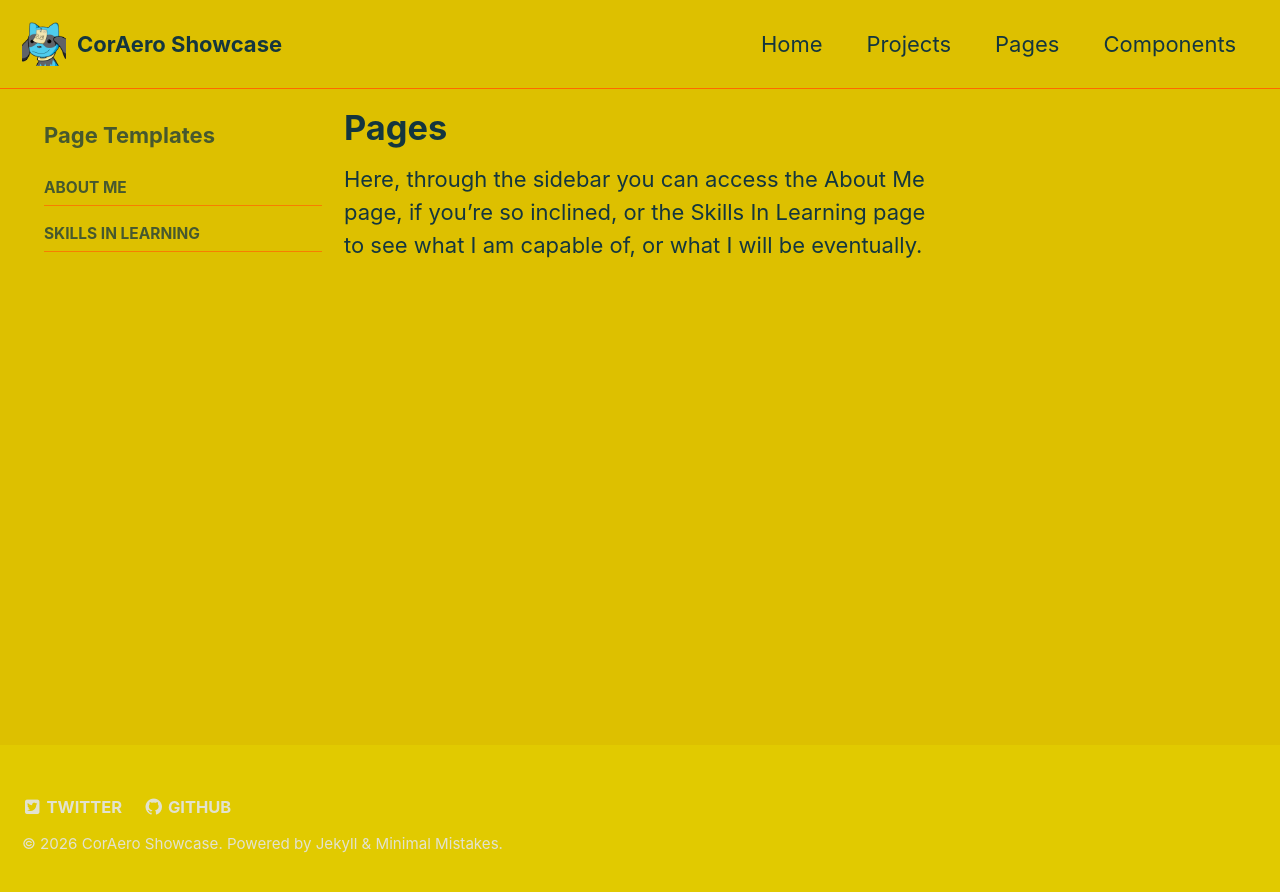
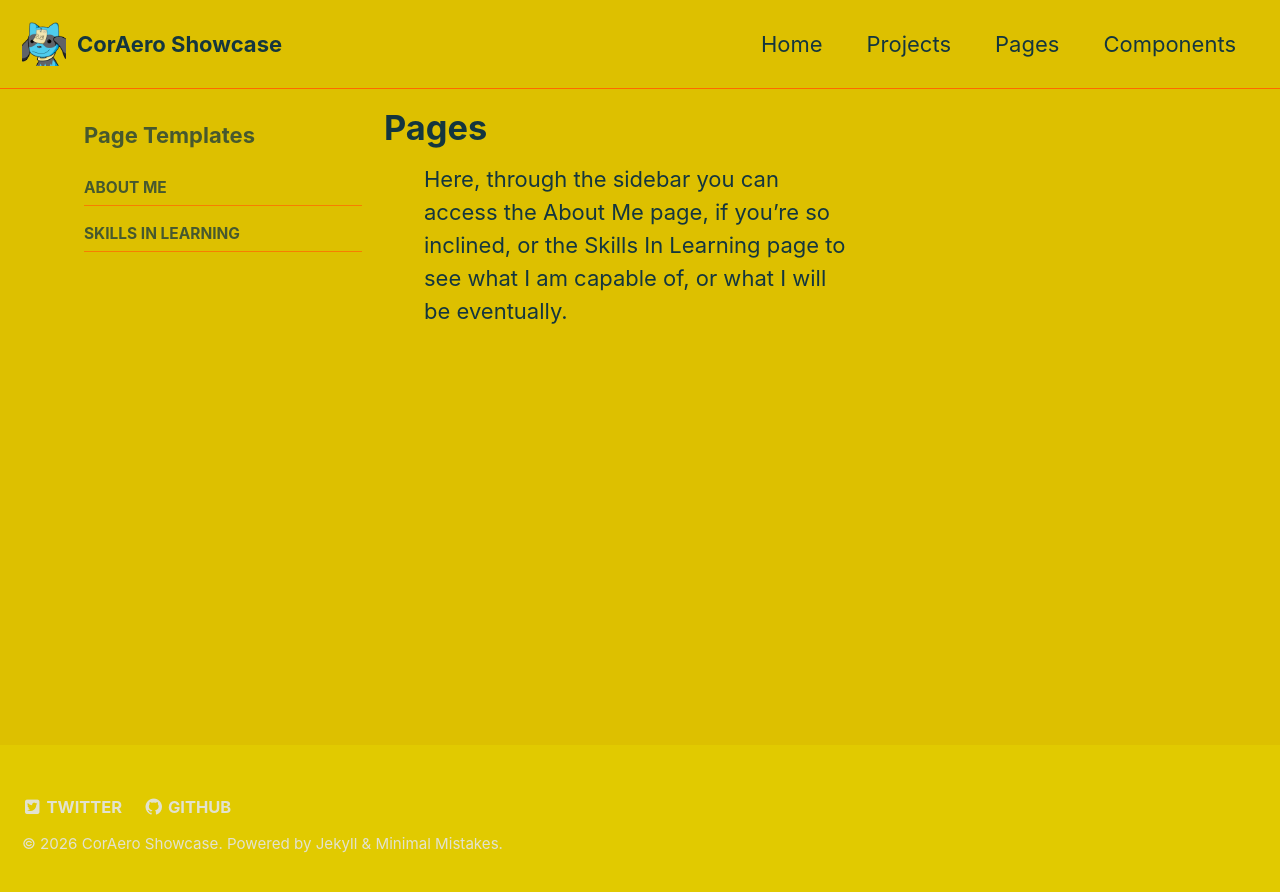
Before and after one commit to MUI-Corey/MUI-Corey.github.io, a Jekyll site: the page built from _pages/pages.md, in a window 1280 px wide. Shown: the top 892 px of the page. Built offline with Jekyll 4.4.1, drawn with Linux system fonts in a browser that asks for light colours.

Commit message:
Update styles for layout and video sections

```diff
--- a/assets/css/main.scss
+++ b/assets/css/main.scss
@@ -8,46 +8,65 @@ search: false
 @import "minimal-mistakes/skins/{{ site.minimal_mistakes_skin | default: 'default' }}"; // skin
 @import "minimal-mistakes"; // main partials
 
-.page__content > .top-mockup {
-  max-width: 100%;
+/* ===== FIX PAGE WIDTH ===== */
+.page__inner-wrap {
+  max-width: 100% !important;
 }
 
 .page__content {
-  width: 100%;
+  max-width: 100% !important;
+  padding-left: 40px;
+  padding-right: 40px;
 }
 
+/* ===== TOP LAYOUT ===== */
 .top-mockup {
   display: grid;
-  grid-template-columns: 1fr 2fr 1fr;
-  gap: 20px;
-  align-items: stretch;
-  width: 100%;
+  grid-template-columns: 1fr 2.5fr 1fr;
+  gap: 30px;
+  margin: 50px 0;
 }
 
+/* ===== SIDE PANELS ===== */
 .side-panel {
-  height: 400px;
+  height: 500px;
   overflow: hidden;
   border: 2px solid #ccc;
 }
 
+/* IMAGE INSIDE PANEL */
 .side-img {
   width: 100%;
   height: 100%;
   object-fit: cover;
+  object-position: center;
 }
 
-.video {
-  width: 100%;
-  height: auto;
-  max-height: 400px;
-}
-
+/* ===== VIDEO SECTION ===== */
 .video-panel {
   display: flex;
   flex-direction: column;
   justify-content: center;
+  background: #f5f5f5;
+  padding: 20px;
+  border: 2px solid #ccc;
 }
 
-.top-mockup {
-  background: red;
+/* VIDEO ELEMENT */
+.video {
+  width: 100%;
+  max-height: 500px;
 }
+
+/* TITLE LINE */
+.video-panel hr {
+  border: 1px solid red;
+  margin-bottom: 15px;
+}
+
+/* ===== FEATURE ROW (BOTTOM) ===== */
+.feature__item {
+  border: 2px solid #ccc;
+  background: #eee;
+  padding: 10px;
+}
```
